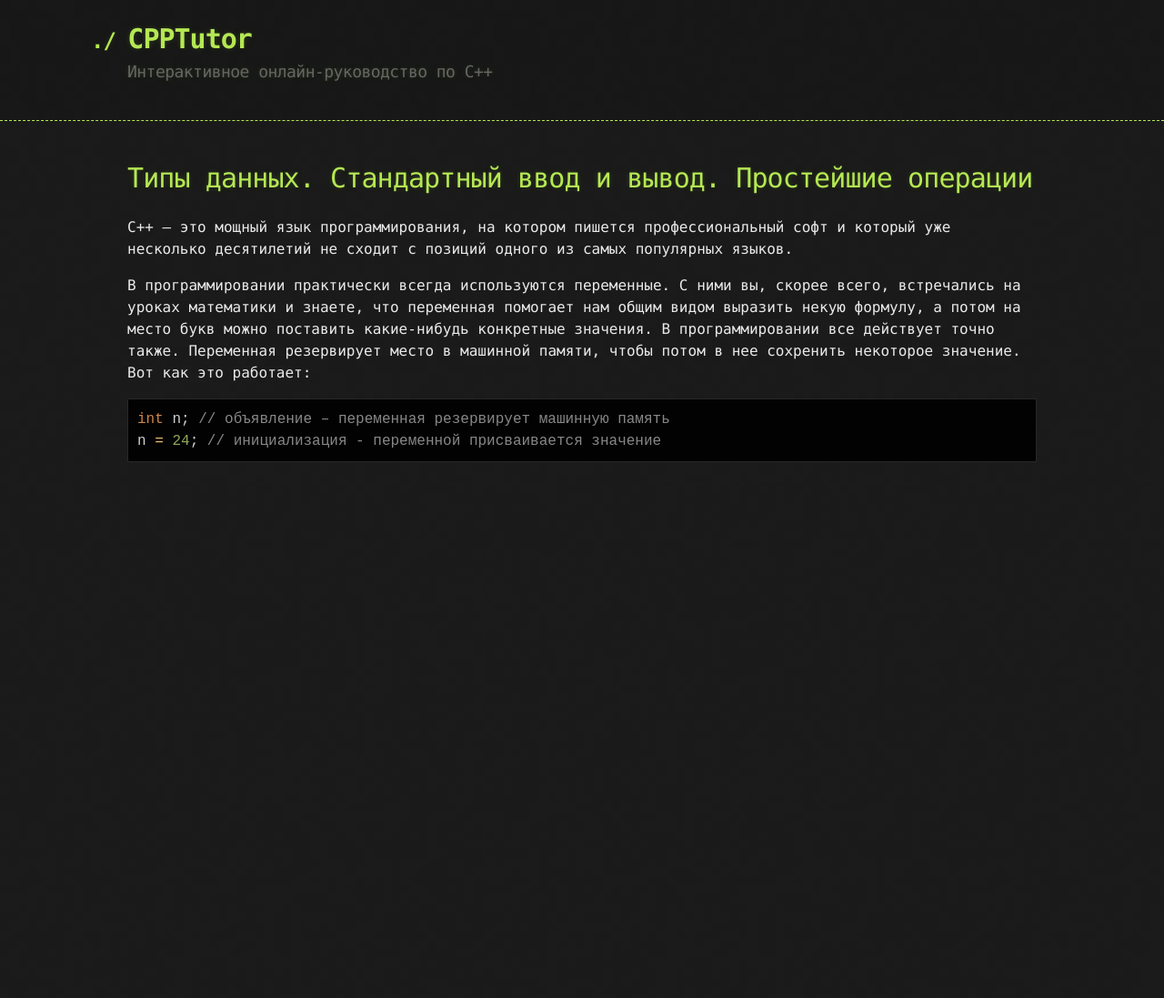
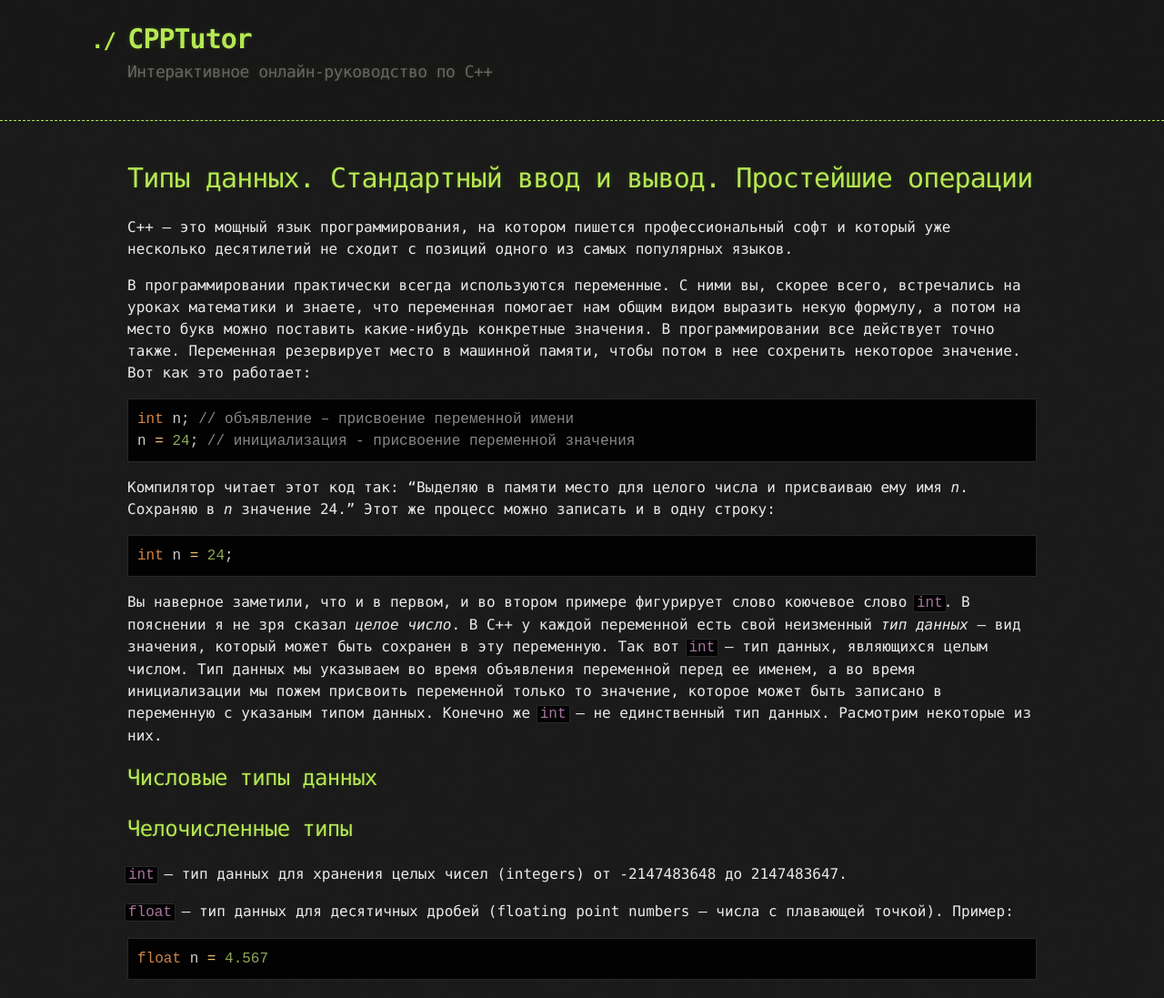
Before and after one commit to cpptutorWeb/cpptutorweb.github.io, a Jekyll site: the page built from iostream.md, in a window 1280 px wide. Shown: the whole page at 91% size. Built offline with Jekyll 4.4.1, drawn with Linux system fonts in a browser that asks for light colours; our own code applies the rules of GitHub Pages for plain Markdown files; before the commit the page ends 900 px from its top, so only the background shows below that.

Commit message:
Update iostream.md

````diff
--- a/iostream.md
+++ b/iostream.md
@@ -9,6 +9,26 @@ C++ – это мощный язык программирования, на ко
 В программировании практически всегда используются переменные. С ними вы, скорее всего, встречались на уроках математики и знаете, что переменная помогает нам общим видом выразить некую формулу, а потом на место букв можно поставить какие-нибудь конкретные значения. В программировании все действует точно также. Переменная резервирует место в машинной памяти, чтобы потом в нее сохренить некоторое значение. Вот как это работает:
 
 ```cpp
-int n; // объявление – переменная резервирует машинную память
-n = 24; // инициализация - переменной присваивается значение
+int n; // объявление – присвоение переменной имени
+n = 24; // инициализация - присвоение переменной значения
 ```
+
+Компилятор читает этот код так: "Выделяю в памяти место для целого числа и присваиваю ему имя *n*. Сохраняю в *n* значение 24." Этот же процесс можно записать и в одну строку:
+
+```cpp
+int n = 24;
+```
+
+Вы наверное заметили, что и в первом, и во втором примере фигурирует слово коючевое слово `int`. В пояснении я не зря сказал *целое число*. В C++ у каждой переменной есть свой неизменный *тип данных* – вид значения, который может быть сохранен в эту переменную. Так вот `int` – тип данных, являющихся целым числом. Тип данных мы указываем во время объявления переменной перед ее именем, а во время инициализации мы пожем присвоить переменной только то значение, которое может быть записано в переменную с указаным типом данных. Конечно же `int` – не единственный тип данных. Расмотрим некоторые из них.
+
+## Числовые типы данных
+
+## Челочисленные типы
+
+`int` – тип данных для хранения целых чисел (integers) от -2147483648 до 2147483647.
+
+`float` – тип данных для десятичных дробей (floating point numbers – числа с плавающей точкой). Пример:
+
+```cpp
+float n = 4.567
+```
````
